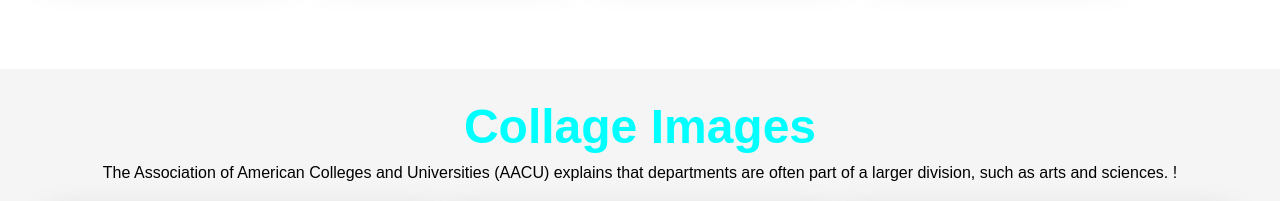
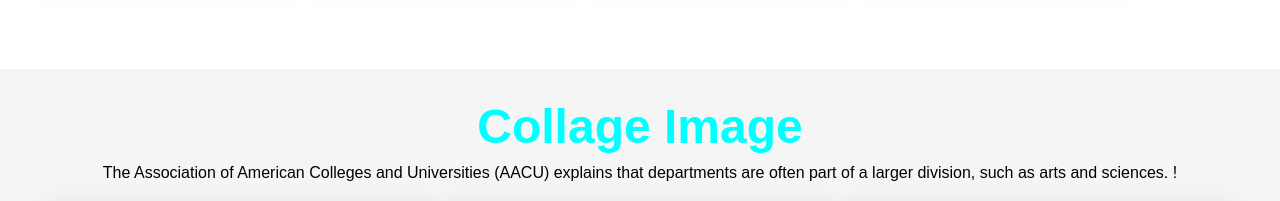
Before and after one commit to Avenkatesh1/My_College-Web-App, a plain HTML site: page index.html in a window 1280 px wide. Shown: the part 2395-2596 px from the top of the page. Drawn offline with Linux system fonts and the light colour scheme; grey boxes are pictures that could not be loaded.

Commit message:
Changes has been commited

```diff
--- a/index.html
+++ b/index.html
@@ -248,7 +248,7 @@
 
     <section class="clg-sec">
         <div class="txt">
-            <h1>Collage Images</h1>
+            <h1>Collage Image</h1>
             <p>The Association of American Colleges and Universities (AACU) explains that departments are often part of a larger division, such as arts and sciences.   !</p>
         </div>
 
```
